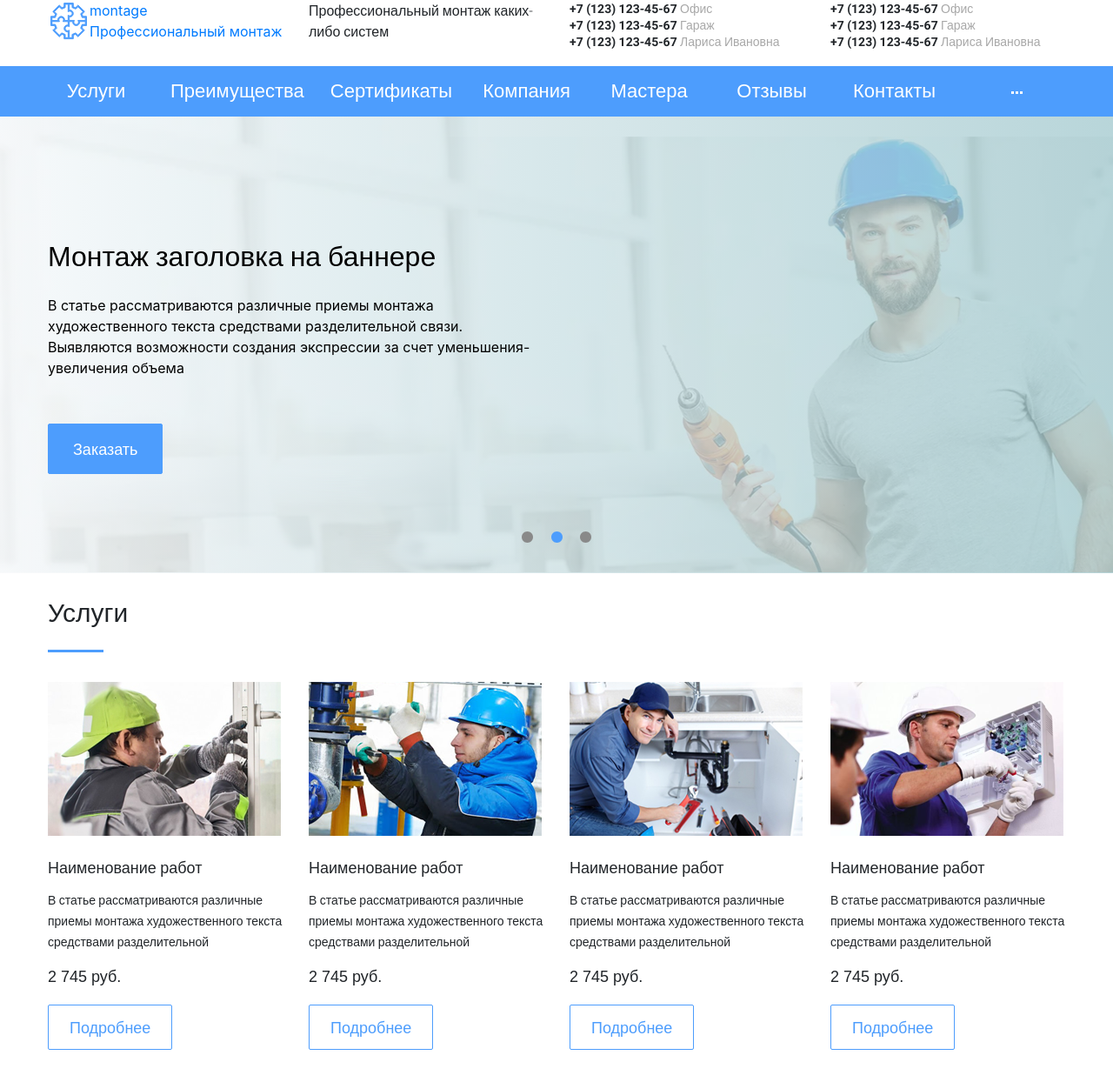
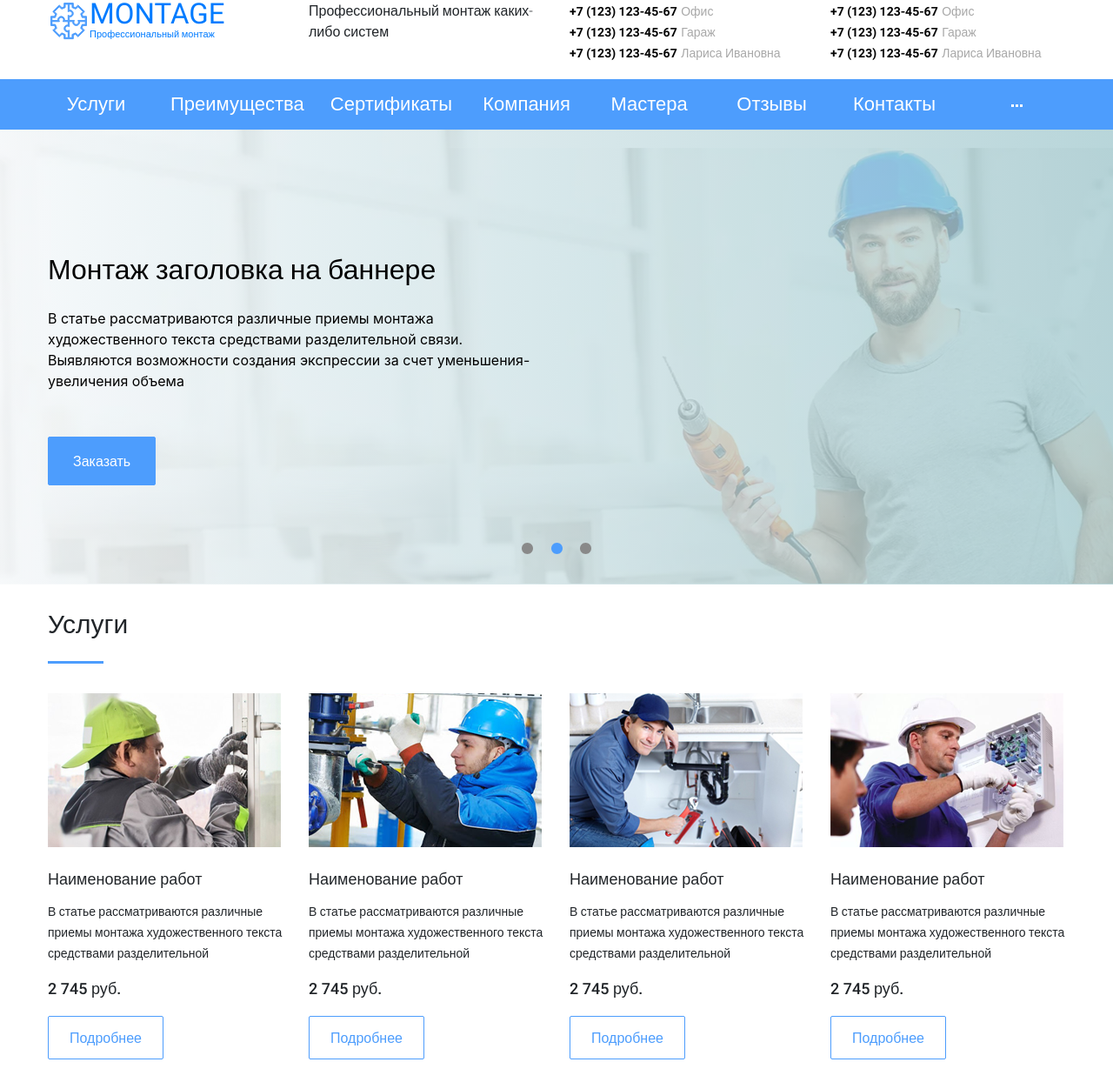
Before and after one commit to mustang1996/Montage, a website: page app/index.html in a window 1280 px wide. Shown: the top 1244 px of the page at 87% size. Drawn offline with Linux system fonts and the light colour scheme.

Commit message:
Fix RobotoMedium font

```diff
--- a/app/index.html
+++ b/app/index.html
@@ -122,14 +122,14 @@
       </nav>
     </div>
 
-    <div class="header-slider-wrapper">
-      <div class="header-slider container">
+    <div class="main-slider-wrapper">
+      <div class="main-slider container">
         <div class="row">
           <div class="col-6">
 
-            <h1 class="header-slider__title">Монтаж заголовка на баннере</h1>
-            <p class="header-slider__text">В статье рассматриваются различные приемы монтажа художественного текста средствами разделительной связи. Выявляются возможности создания экспрессии за счет уменьшения-увеличения объема</p>
-            <button class="header-slider__button">Заказать</button>
+            <h1 class="main-slider__title">Монтаж заголовка на баннере</h1>
+            <p class="main-slider__text">В статье рассматриваются различные приемы монтажа художественного текста средствами разделительной связи. Выявляются возможности создания экспрессии за счет уменьшения-увеличения объема</p>
+            <button class="main-slider__button button-1">Заказать</button>
 
           </div>
         </div>
@@ -166,7 +166,7 @@
           <h2 class="services1__item--title">Наименование работ</h2>
           <p class="services1__item--text">В статье рассматриваются различные приемы монтажа художественного текста средствами разделительной</p>
           <h3 class="services1__item--price">2 745 руб.</h3>
-          <button class="services1__item--button">Подробнее</button>
+          <button class="services1__item--button button-2">Подробнее</button>
         </div>
 
         <div class="services1__item col-3">
@@ -176,7 +176,7 @@
           <h2 class="services1__item--title">Наименование работ</h2>
           <p class="services1__item--text">В статье рассматриваются различные приемы монтажа художественного текста средствами разделительной</p>
           <h3 class="services1__item--price">2 745 руб.</h3>
-          <button class="services1__item--button">Подробнее</button>
+          <button class="services1__item--button button-2">Подробнее</button>
         </div>
 
         <div class="services1__item col-3">
@@ -186,7 +186,7 @@
           <h2 class="services1__item--title">Наименование работ</h2>
           <p class="services1__item--text">В статье рассматриваются различные приемы монтажа художественного текста средствами разделительной</p>
           <h3 class="services1__item--price">2 745 руб.</h3>
-          <button class="services1__item--button">Подробнее</button>
+          <button class="services1__item--button button-2">Подробнее</button>
         </div>
 
         <div class="services1__item col-3">
@@ -196,7 +196,7 @@
           <h2 class="services1__item--title">Наименование работ</h2>
           <p class="services1__item--text">В статье рассматриваются различные приемы монтажа художественного текста средствами разделительной</p>
           <h3 class="services1__item--price">2 745 руб.</h3>
-          <button class="services1__item--button">Подробнее</button>
+          <button class="services1__item--button button-2">Подробнее</button>
         </div>
 
       </div>
--- a/app/sass/_fonts.sass
+++ b/app/sass/_fonts.sass
@@ -1,5 +1,6 @@
 @import "_mixins/font-face"
 
 +font-face("RobotoLight", "../fonts/Roboto/roboto-light-webfont", 200)
-+font-face("RobotoRegular", "../fonts/Roboto/roboto-regular-webfont")
++font-face("RobotoRegular", "../fonts/Roboto/roboto-regular-webfont", 400)
++font-face("RobotoMedium", "../fonts/Roboto/roboto-medium-webfont", 500)
 +font-face("RobotoBold", "../fonts/Roboto/roboto-bold-webfont", 700)
--- a/app/sass/critical.sass
+++ b/app/sass/critical.sass
@@ -17,10 +17,19 @@ ul
 	padding-left: 0
 
 button
-	background-color: $text1
+	+roboto(Light, 1rem, 200)
 	border: 1px solid $accent
 	border-radius: 2px
-	font: 200 1.125rem $robotoLight
+
+.button-1
+	background-color: $accent
+	color: $text1
+	padding: 1rem 1.75rem
+
+.button-2
+	background-color: $text1
+	color: $accent
+	padding: 0.825rem 1.5rem
 
 p
 	margin-bottom: 0
@@ -37,13 +46,10 @@ p
 .header-top
 	&__brand
 		&--text
-		// 	float: right
+			// float: right
 
 			&__title
 				+roboto(Regular, 2.0625rem, 400, 0.9)
-				// font-family: $robotoRegular
-				// font-size: 33px
-				// line-height: 30px
 				text-transform: uppercase
 
 			&__subtitle
@@ -59,15 +65,17 @@ p
 		// line-height: 24px
 
 	&__contacts
-		+roboto(Light, 14px, 200)
 		// font-size: 14px
 
 		&--number
-			font-family: $robotoBold
+			+roboto(Bold, 0.875rem, 700)
+			color: $base
+			// font-family: $robotoBold
 
 		&--destination
+			+roboto(Regular, 0.875rem, 400)
 			color: $destination
-			font-family: $robotoRegular
+			// font-family: $robotoRegular
 
 .header-bottom-wrapper
 	background-color: $accent
@@ -93,14 +101,14 @@ p
 		&:hover
 			background-color: #3b8aea
 
-.header-slider-wrapper
+.main-slider-wrapper
 	background: linear-gradient(90deg, rgba(246, 248, 250, 0.7), rgba(154, 196, 202, 0.7)),
 	url("../img/slider-bg-1.png") bottom right 60% no-repeat
 	padding-bottom: 7.125rem
 	padding-top: 8.625rem
 	position: relative
 
-.header-slider
+.main-slider
 	&__title,
 	&__text
 		color: $base
@@ -116,10 +124,7 @@ p
 		margin-top: 1.5rem
 
 	&__button
-		background-color: $accent
-		color: $text1
 		margin-top: 3.25rem
-		padding: 1rem 1.75rem
 
 .slider-dots
 	bottom: 0
@@ -172,9 +177,7 @@ p
 		margin-top: 1rem
 
 	&--button
-		color: $accent
 		margin-top: 1.25rem
-		padding: 0.825rem 1.5rem
 
 // services1
 // advantages
```
Also changed, not shown: app/css/critical.css.
